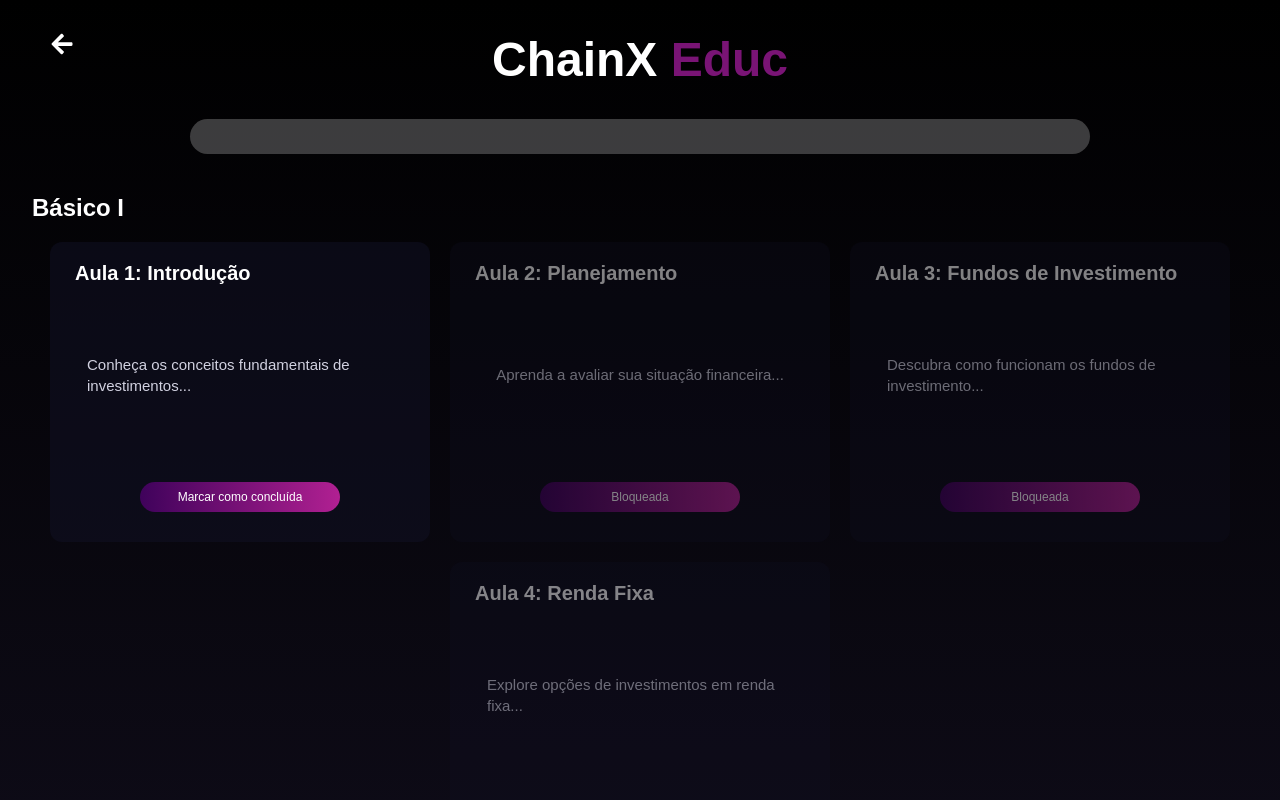
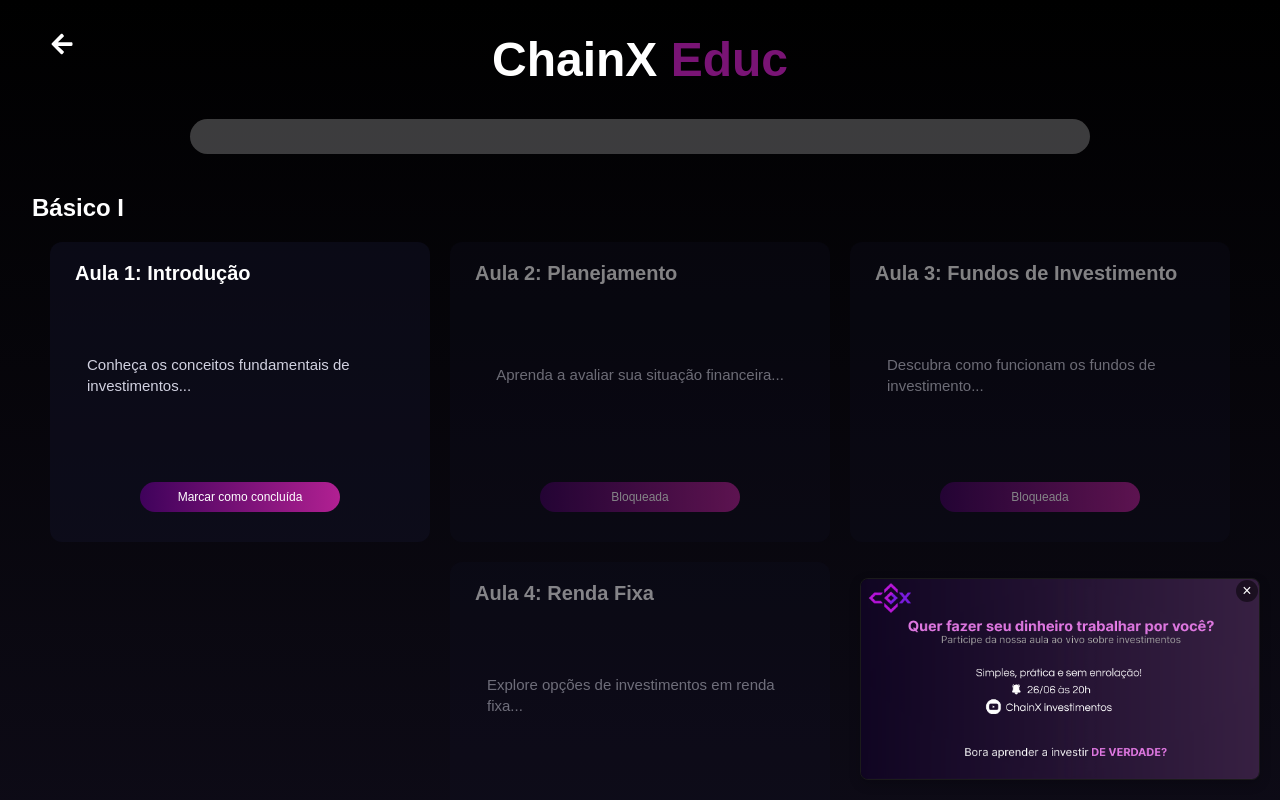
Before and after one commit to PedrosoEnzo/cripto, a React (Vite) app in the folder cripto-react/: page /curso in a window 1280 px wide. Shown: the top 800 px of the page. Built offline with nearby package versions, Linux system fonts and the light colour scheme.

Commit message:
ajustes LeassonPag e  CoursePage

```diff
--- a/cripto-react/package.json
+++ b/cripto-react/package.json
@@ -10,6 +10,8 @@
     "preview": "vite preview"
   },
   "dependencies": {
+    "@react-three/drei": "^10.0.7",
+    "@react-three/fiber": "^9.1.2",
     "axios": "^1.8.4",
     "bcryptjs": "^3.0.2",
     "chart.js": "^4.4.9",
@@ -22,7 +24,8 @@
     "react-chartjs-2": "^5.3.0",
     "react-dom": "^19.0.0",
     "react-icons": "^5.5.0",
-    "react-router-dom": "^7.4.0"
+    "react-router-dom": "^7.4.0",
+    "three": "^0.176.0"
   },
   "devDependencies": {
     "@eslint/js": "^9.21.0",
--- a/cripto-react/src/components/CoursePage.module.css
+++ b/cripto-react/src/components/CoursePage.module.css
@@ -32,3 +32,43 @@
     font-weight: bold;
     margin-bottom: 2rem;
   }
+
+  .floatingAd {
+    position: fixed;
+    bottom: 20px;
+    right: 20px;
+    width: 400px;
+    height: auto;
+    z-index: 1000;
+    border: 0.5px solid #1b1b1b;
+    border-radius: 8px;
+    overflow: hidden;
+    box-shadow: 0 4px 12px rgba(0, 0, 0, 0.2);
+  }
+
+  .floatingAd img {
+    width: 400px;
+    height: auto;
+    cursor: pointer;
+    display: block;
+  }
+
+  .floatingAd .closeButton {
+    position: absolute;
+    top: 12px;
+    right: 12px;
+    background: rgba(0, 0, 0, 0.5);
+    color: white;
+    border: none;
+    border-radius: 50%;
+    width: 22px;
+    height: 22px;
+    cursor: pointer;
+    line-height: 0px;
+    font-size: 16px;
+
+    display: flex;
+    align-items: center;  /* Centraliza verticalmente */
+  justify-content: center;  /* Centraliza horizontalmente */
+  transform: translate(50%, -50%);
+  }
--- a/cripto-react/src/components/CoursePage.tsx
+++ b/cripto-react/src/components/CoursePage.tsx
@@ -4,10 +4,13 @@
 import ProgressBar from './ProgressBar';
 import ModuleSection from './ModuleSection';
 import { FaArrowLeft } from 'react-icons/fa';
+import adImage from '../assets/ChainAds.png';
+
 
 export default function CoursePage() {
   const [progress, setProgress] = useState(0);
   const [completedLessons, setCompletedLessons] = useState([]);
+  const [visibleAd, setVisibleAd] = useState(false);  // Inicialmente o anúncio está escondido
   const navigate = useNavigate();
 
   const totalLessons = 11;
@@ -47,6 +50,14 @@
   ];
 
   useEffect(() => {
+    const timer = setTimeout(() => {
+      setVisibleAd(true);
+    }, 3000);
+
+    return () => clearTimeout(timer);
+  }, []);
+
+  useEffect(() => {
     const storedLessons = localStorage.getItem('completedLessons');
     if (storedLessons) {
       const parsedLessons = JSON.parse(storedLessons);
@@ -69,7 +80,6 @@
   function handleLessonClick(lessonId) {
     navigate(`/lesson/${lessonId}`);
   }
-
 
   const getCourseDataWithLocks = () => {
     const allLessons = courseData.flatMap(mod => mod.lessons);
@@ -112,6 +122,16 @@
           onLessonClick={handleLessonClick}
         />
       ))}
+
+      {visibleAd && (
+        <div className={styles.floatingAd}>
+          <button className={styles.closeButton} onClick={() => setVisibleAd(false)}>×</button>
+          <a href="https://www.youtube.com/@primorico" target="_blank" rel="noopener noreferrer">
+          <img src={adImage} alt="Anúncio promocional" />
+
+          </a>
+        </div>
+      )}
     </div>
   );
 }
--- a/cripto-react/src/components/LessonPage.module.css
+++ b/cripto-react/src/components/LessonPage.module.css
@@ -46,7 +46,7 @@
 
 .videoContainer {
   flex: 1;
-  min-width: 300px;
+  min-width: 560px;
 }
 
 .videoContainer iframe {
--- a/cripto-react/src/pages/Home.jsx
+++ b/cripto-react/src/pages/Home.jsx
@@ -5,6 +5,7 @@
 import instagram from '../assets/icons/instagram.png';
 import facebook from '../assets/icons/facebook.png';
 import twitter from '../assets/icons/twitter.png';
+
 
 
 export default function Home() {
@@ -28,6 +29,9 @@
           <p>Se prepare para o futuro agora!</p>
         </div>
         <img src={moeda} alt="imgmoeda" className="moeda-image" />
+
+
+
       </div>
 
       {/* Seção Frase Inspiradora */}
```
Also changed, not shown: cripto-react/src/assets/ChainAds.png (added), 1 other file (tests, documents, lock files or other folders).
